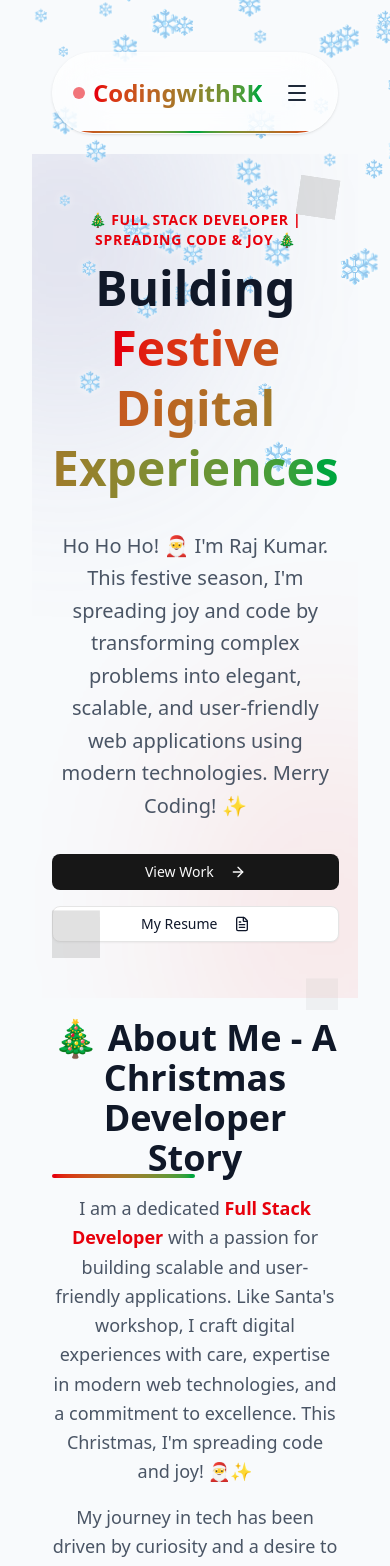
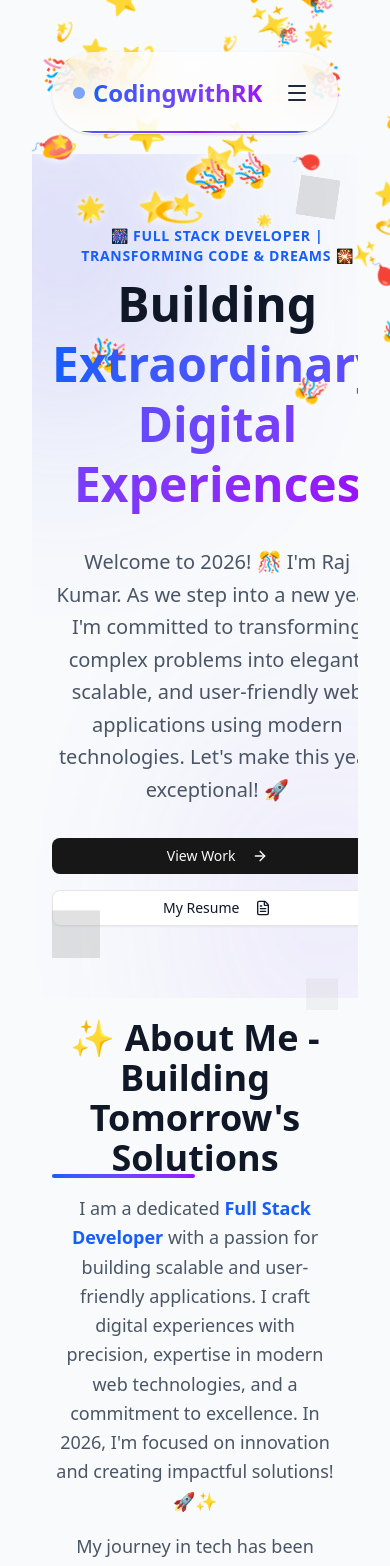
Before and after one commit to codingwithrk/portfolio, a React (Vite) app: page / in a window 390 px wide. Shown: the top 1566 px of the page. Built offline with nearby package versions, Linux system fonts and the light colour scheme; grey boxes are pictures that could not be loaded.

Commit message:
Updated Theme From Christmas To New Year

```diff
--- a/src/App.tsx
+++ b/src/App.tsx
@@ -4,12 +4,12 @@ import About from "./components/About";
 import Skills from "./components/Skills";
 import Contact from "./components/Contact";
 import Footer from "./components/Footer";
-import Snowfall from "./components/Snowfall";
+import NewYear from "./components/NewYear";
 
 function App() {
   return (
     <main className="min-h-screen">
-      <Snowfall />
+      <NewYear />
       <Navbar />
       <Hero />
       <About />
--- a/src/components/About.tsx
+++ b/src/components/About.tsx
@@ -36,42 +36,42 @@ export default function About() {
           />
 
           <h2 className="text-4xl font-bold mb-4 relative inline-block text-gray-900">
-            🎄 About Me - A Christmas Developer Story
-            <span className="absolute bottom-0 left-0 w-1/2 h-1 bg-linear-to-r from-red-600 to-green-600 rounded-full"></span>
+            ✨ About Me - Building Tomorrow's Solutions
+            <span className="absolute bottom-0 left-0 w-1/2 h-1 bg-linear-to-r from-blue-600 to-purple-600 rounded-full"></span>
           </h2>
 
           <div className="text-lg text-gray-600 space-y-4 leading-relaxed">
             <p>
               I am a dedicated{" "}
-              <span className="font-semibold text-red-600">
+              <span className="font-semibold text-blue-600">
                 Full Stack Developer
               </span>{" "}
               with a passion for building scalable and user-friendly
-              applications. Like Santa's workshop, I craft digital experiences
-              with care, expertise in modern web technologies, and a commitment
-              to excellence. This Christmas, I'm spreading code and joy! 🎅✨
+              applications. I craft digital experiences with precision,
+              expertise in modern web technologies, and a commitment to
+              excellence. In 2026, I'm focused on innovation and creating
+              impactful solutions! 🚀✨
             </p>
             <p>
               My journey in tech has been driven by curiosity and a desire to
               solve real-world problems. I love exploring new tools,
               contributing to open source, and continuously learning to stay
-              ahead in the ever-evolving tech landscape. Every holiday season
-              reminds me that coding, like Christmas, is about bringing joy and
-              magic to people's lives.
+              ahead in the ever-evolving tech landscape. I believe that great
+              code brings joy and creates meaningful impact in people's lives.
             </p>
             <p>
               When I'm not coding (or checking my code twice 😄), you can find
               me exploring new coffee shops, reading tech blogs, working on
-              personal side projects, or enjoying festive celebrations with
-              family and friends.
+              personal side projects, or spending quality time with family and
+              friends.
             </p>
           </div>
 
           <div className="pt-4 flex justify-center gap-8">
-            <div className="text-center p-4 bg-white rounded-2xl border-2 border-green-600 shadow-lg shadow-green-600/20">
-              <h3 className="text-3xl font-bold text-red-600">5+</h3>
+            <div className="text-center p-4 bg-white rounded-2xl border-2 border-blue-600 shadow-lg shadow-blue-600/20">
+              <h3 className="text-3xl font-bold text-blue-600">5+</h3>
               <p className="text-gray-500 text-sm">
-                Years of Spreading Code Cheer 🎁
+                Years of Delivering Excellence 🎯
               </p>
             </div>
           </div>
--- a/src/components/Hero.tsx
+++ b/src/components/Hero.tsx
@@ -10,10 +10,10 @@ export default function Hero() {
     >
       {/* Background Blobs - Updated Colors & Intensity */}
       <div className="absolute top-0 left-0 w-full h-full overflow-hidden -z-10">
-        <div className="absolute top-[-10%] left-[-10%] w-[40%] h-[40%] bg-[#777BB4] rounded-full blur-[120px] opacity-20 animate-pulse" />{" "}
-        {/* PHP Purple */}
-        <div className="absolute bottom-[-10%] right-[-10%] w-[40%] h-[40%] bg-[#FF2D20] rounded-full blur-[120px] opacity-20 animate-pulse delay-1000" />{" "}
-        {/* Laravel Red */}
+        <div className="absolute top-[-10%] left-[-10%] w-[40%] h-[40%] bg-[#6366F1] rounded-full blur-[120px] opacity-20 animate-pulse" />{" "}
+        {/* Indigo */}
+        <div className="absolute bottom-[-10%] right-[-10%] w-[40%] h-[40%] bg-[#8B5CF6] rounded-full blur-[120px] opacity-20 animate-pulse delay-1000" />{" "}
+        {/* Purple */}
       </div>
 
       {/* Floating Icons */}
@@ -45,13 +45,13 @@ export default function Hero() {
             animate={{ opacity: 1, y: 0 }}
             transition={{ duration: 0.5 }}
           >
-            <h2 className="text-sm md:text-base font-semibold tracking-wider text-red-600 uppercase mb-2">
-              🎄 Full Stack Developer | Spreading Code & Joy 🎄
+            <h2 className="text-sm md:text-base font-semibold tracking-wider text-blue-600 uppercase mb-2">
+              🎆 Full Stack Developer | Transforming Code & Dreams 🎇
             </h2>
             <h1 className="text-5xl md:text-7xl font-bold text-gray-900 leading-tight">
               Building <br />
-              <span className="text-transparent bg-clip-text bg-linear-to-r from-red-600 to-green-600">
-                Festive Digital Experiences
+              <span className="text-transparent bg-clip-text bg-linear-to-r from-blue-600 to-purple-600">
+                Extraordinary Digital Experiences
               </span>
             </h1>
           </motion.div>
@@ -62,10 +62,10 @@ export default function Hero() {
             transition={{ duration: 0.5, delay: 0.2 }}
             className="text-xl text-gray-600 max-w-lg mx-auto md:mx-0 leading-relaxed"
           >
-            Ho Ho Ho! 🎅 I'm Raj Kumar. This festive season, I'm spreading joy
-            and code by transforming complex problems into elegant, scalable,
-            and user-friendly web applications using modern technologies. Merry
-            Coding! ✨
+            Welcome to 2026! 🎊 I'm Raj Kumar. As we step into a new year, I'm
+            committed to transforming complex problems into elegant, scalable,
+            and user-friendly web applications using modern technologies. Let's
+            make this year exceptional! 🚀
           </motion.p>
 
           <motion.div
@@ -144,7 +144,7 @@ export default function Hero() {
             </div>
           </div>
           {/* Decorative Elements behind the card */}
-          <div className="absolute top-10 right-10 w-full h-full bg-gradient-to-br from-[#FF2D20]/20 to-[#777BB4]/20 rounded-3xl -z-10 transform rotate-[5deg]" />
+          <div className="absolute top-10 right-10 w-full h-full bg-gradient-to-br from-[#6366F1]/20 to-[#8B5CF6]/20 rounded-3xl -z-10 transform rotate-[5deg]" />
           <div className="absolute -bottom-10 -left-10 animate-bounce">
             <Terminal className="w-24 h-24 text-gray-200 opacity-50" />
           </div>
--- a/src/components/Navbar.tsx
+++ b/src/components/Navbar.tsx
@@ -18,14 +18,13 @@ export default function Navbar() {
       <nav className="sticky top-0 z-50 m-5">
         <div className="flex justify-between items-center border border-white/20 p-5 rounded-full bg-white/70 backdrop-blur-xl shadow-sm relative overflow-hidden">
           {/* Theme Gradient Border Bottom */}
-          <div className="absolute bottom-0 left-0 w-full h-0.5 bg-linear-to-r from-red-600 via-green-600 to-red-600"></div>
+          <div className="absolute bottom-0 left-0 w-full h-0.5 bg-linear-to-r from-blue-600 via-purple-600 to-blue-600"></div>
 
           <div className="flex items-center gap-2">
-            <div className="w-3 h-3 rounded-full bg-red-600 animate-pulse" />
-            <h1 className="text-2xl font-bold bg-clip-text text-transparent bg-gradient-to-r from-red-600 to-green-600 flex">
-              <span className="hidden md:flex">🎄</span>
+            <div className="w-3 h-3 rounded-full bg-blue-600 animate-pulse" />
+            <h1 className="text-2xl font-bold bg-clip-text text-transparent bg-gradient-to-r from-blue-600 to-purple-600 flex">
               CodingwithRK
-              <span className="hidden md:flex">🎄</span>
+              <span className="hidden md:flex">✨</span>
             </h1>
           </div>
 
@@ -43,7 +42,7 @@ export default function Navbar() {
                     className="hover:text-black transition-colors relative group"
                   >
                     {item}
-                    <span className="absolute -bottom-1 left-0 w-0 h-0.5 bg-linear-to-r from-red-600 to-green-600 transition-all group-hover:w-full"></span>
+                    <span className="absolute -bottom-1 left-0 w-0 h-0.5 bg-linear-to-r from-blue-600 to-purple-600 transition-all group-hover:w-full"></span>
                   </motion.button>
                 </li>
               ))}
--- a/src/components/Snowfall.tsx
+++ b/src/components/NewYear.tsx
@@ -1,73 +1,78 @@
 import { useEffect, useState } from "react";
 
-interface Snowflake {
+interface Confetti {
   id: number;
   left: number;
   delay: number;
   duration: number;
   size: number;
+  emoji: string;
+  rotation: number;
 }
 
 export default function Snowfall() {
-  const [snowflakes, setSnowflakes] = useState<Snowflake[]>([]);
+  const [confetti, setConfetti] = useState<Confetti[]>([]);
 
   useEffect(() => {
-    const generateSnowflakes = () => {
-      const flakes: Snowflake[] = [];
+    const generateConfetti = () => {
+      const emojis = ["🎉", "🎊", "✨", "🎈", "⭐", "🌟", "💫"];
+      const pieces: Confetti[] = [];
       for (let i = 0; i < 50; i++) {
-        flakes.push({
+        pieces.push({
           id: i,
           left: Math.random() * 100,
           delay: Math.random() * 5,
           duration: 10 + Math.random() * 10,
-          size: 10 + Math.random() * 20,
+          size: 12 + Math.random() * 24,
+          emoji: emojis[Math.floor(Math.random() * emojis.length)],
+          rotation: Math.random() * 360,
         });
       }
-      setSnowflakes(flakes);
+      setConfetti(pieces);
     };
 
-    generateSnowflakes();
+    generateConfetti();
   }, []);
 
   return (
     <div className="fixed top-0 left-0 w-full h-full pointer-events-none overflow-hidden">
       <style>{`
-        @keyframes snowfall {
+        @keyframes confettiFall {
           0% {
-            transform: translateY(-10vh) translateX(0);
+            transform: translateY(-10vh) translateX(0) rotate(0deg);
             opacity: 1;
           }
           90% {
             opacity: 1;
           }
           100% {
-            transform: translateY(100vh) translateX(100px);
+            transform: translateY(100vh) translateX(100px) rotate(360deg);
             opacity: 0;
           }
         }
 
-        .snowflake {
+        .confetti {
           position: fixed;
           top: -10vh;
           color: white;
           font-size: 1.5em;
           text-shadow: 0 0 10px rgba(255, 255, 255, 0.8);
-          opacity: 0.8;
+          opacity: 0.9;
           z-index: 10;
         }
       `}</style>
 
-      {snowflakes.map((flake) => (
+      {confetti.map((piece) => (
         <div
-          key={flake.id}
-          className="snowflake"
+          key={piece.id}
+          className="confetti"
           style={{
-            left: `${flake.left}%`,
-            animation: `snowfall ${flake.duration}s linear ${flake.delay}s infinite`,
-            fontSize: `${flake.size}px`,
+            left: `${piece.left}%`,
+            animation: `confettiFall ${piece.duration}s linear ${piece.delay}s infinite`,
+            fontSize: `${piece.size}px`,
           }}
         >
-          ❄️
+          {piece.emoji}
         </div>
       ))}
     </div>
--- a/src/index.css
+++ b/src/index.css
@@ -144,7 +144,7 @@ a {
 }
 
 ::selection {
-  background-color: #ff2d20;
+  background-color: #6366f1;
   color: white;
 }
 
```
Also changed, not shown: src/components/Contact.tsx (+14 -17 lines), src/components/Footer.tsx (+6 -6 lines), src/components/Skills.tsx (+7 -7 lines).
